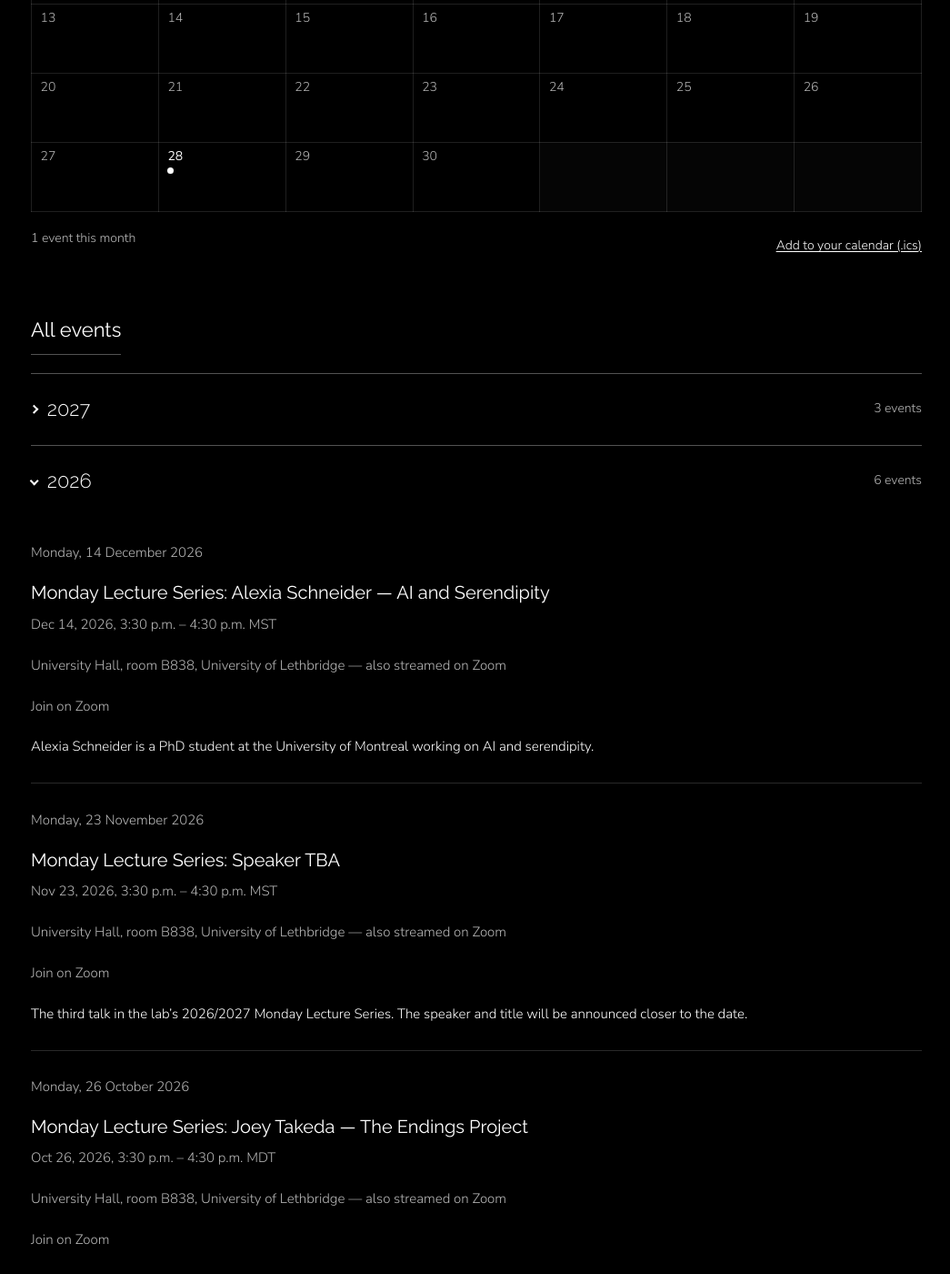
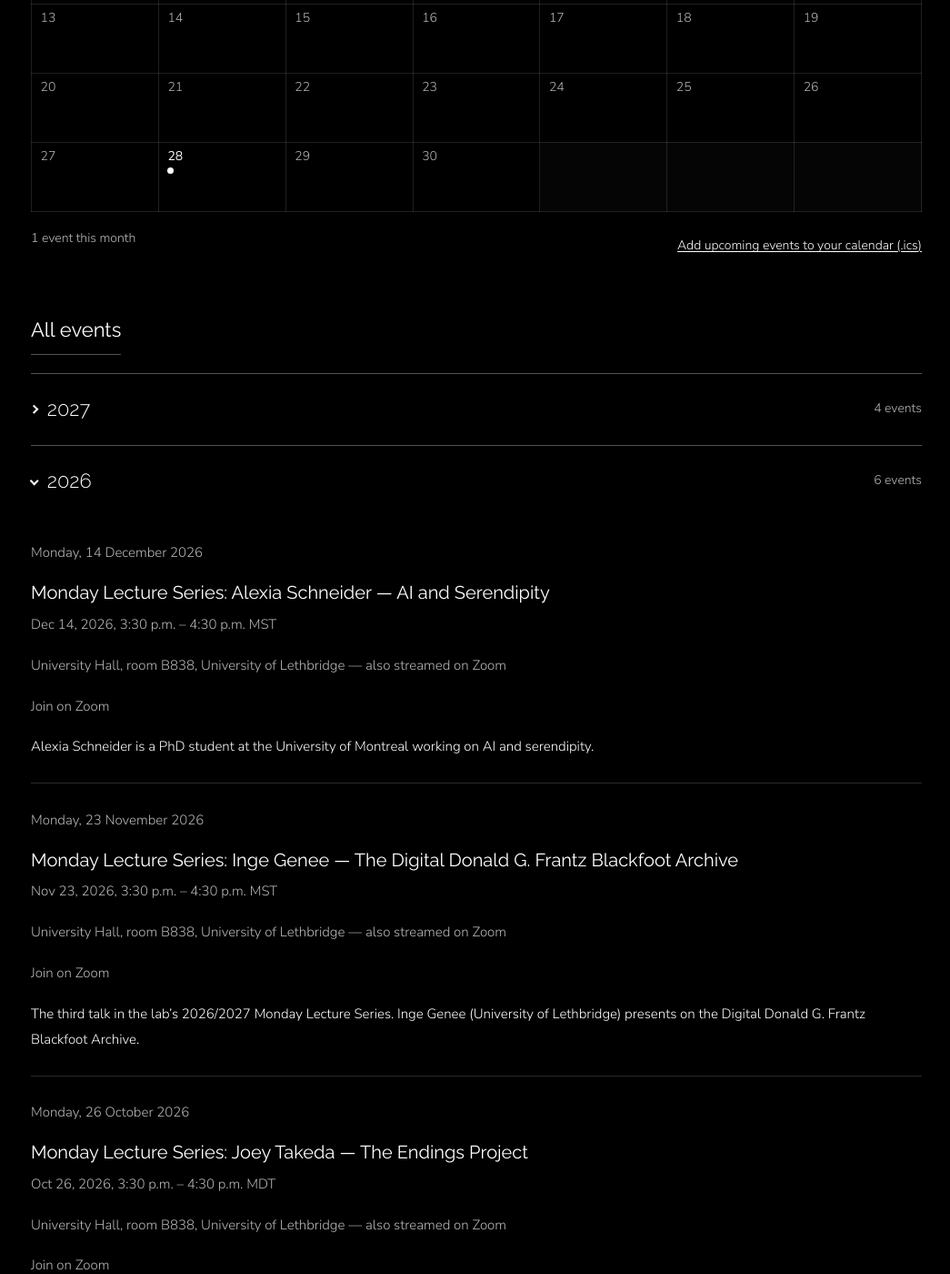
Before and after one commit to Humanities-Innovation-Lab/Humanities-Innovation-Lab.github.io, a Jekyll site: the page built from events.html, in a window 1280 px wide and 1400 px high, scrolled down 735 px. Shown: the whole window at 91% size, without its empty margins (116-1161 px from the left). Built offline with Jekyll 4.4.1, drawn with Linux system fonts in a browser that asks for light colours; part of the change alters nothing that is shown.

Commit message:
Confirm speakers through April 2027 and limit the .ics to upcoming events
November is Inge Genee on the Digital Donald G. Frantz Blackfoot Archive;
January is Ashley Burgoyne on a cross-culture music experiment; February is
Sanjaya Mishra on education and technology; April adds Barbara Bordalejo on
the fourth Monday, 26 April. From January 2027 the series runs at 9:00 a.m.
rather than 3:30 p.m.; the 2026 talks are unchanged.

events.ics now skips events dated before the build date, so the calendar
download only carries what has yet to happen.

Co-Authored-By: Claude Opus 5 (1M context) <noreply@anthropic.com>

```diff
--- a/_data/events.yml
+++ b/_data/events.yml
@@ -6,42 +6,54 @@
 # site-relative path to the event poster.
 
 # 2026/2027 Monday Lecture Series: the fourth Monday of each month from
-# September 2026 to March 2027, plus an additional talk on 14 December 2026.
-# Speakers and titles are announced closer to each date — update the title
-# and description as they are confirmed.
+# September 2026 to April 2027, plus an additional talk on 14 December 2026.
+# The 2026 talks run at 3:30 p.m.; from January 2027 the series moves to
+# 9:00 a.m. Speakers and titles are announced closer to each date — update the
+# title and description as they are confirmed.
+
+- title: "Monday Lecture Series: Barbara Bordalejo — Title TBA"
+  date: 2027-04-26
+  when: "Apr 26, 2027, 9:00 a.m. – 10:00 a.m. MDT"
+  start_time: "09:00"
+  end_time: "10:00"
+  where: "University Hall, room B838, University of Lethbridge — also streamed on Zoom"
+  zoom: https://uleth.zoom.us/my/daniel.odonnell
+  description: >-
+    The seventh talk in the lab’s 2026/2027 Monday Lecture Series. Barbara Bordalejo
+    (University of Lethbridge). The title will be announced closer to the date.
 
 - title: "Monday Lecture Series: Speaker TBA"
   date: 2027-03-22
-  when: "Mar 22, 2027, 3:30 p.m. – 4:30 p.m. MDT"
-  start_time: "15:30"
-  end_time: "16:30"
+  when: "Mar 22, 2027, 9:00 a.m. – 10:00 a.m. MDT"
+  start_time: "09:00"
+  end_time: "10:00"
   where: "University Hall, room B838, University of Lethbridge — also streamed on Zoom"
   zoom: https://uleth.zoom.us/my/daniel.odonnell
   description: >-
     The sixth talk in the lab’s 2026/2027 Monday Lecture Series. The speaker and
     title will be announced closer to the date.
 
-- title: "Monday Lecture Series: Speaker TBA"
+- title: "Monday Lecture Series: Sanjaya Mishra — Education and Technology"
   date: 2027-02-22
-  when: "Feb 22, 2027, 3:30 p.m. – 4:30 p.m. MST"
-  start_time: "15:30"
-  end_time: "16:30"
+  when: "Feb 22, 2027, 9:00 a.m. – 10:00 a.m. MST"
+  start_time: "09:00"
+  end_time: "10:00"
   where: "University Hall, room B838, University of Lethbridge — also streamed on Zoom"
   zoom: https://uleth.zoom.us/my/daniel.odonnell
   description: >-
-    The fifth talk in the lab’s 2026/2027 Monday Lecture Series. The speaker and
-    title will be announced closer to the date.
+    The fifth talk in the lab’s 2026/2027 Monday Lecture Series. Sanjaya Mishra speaks
+    on education and technology.
 
-- title: "Monday Lecture Series: Speaker TBA"
+- title: "Monday Lecture Series: Ashley Burgoyne — A Cross-Culture Music Experiment"
   date: 2027-01-25
-  when: "Jan 25, 2027, 3:30 p.m. – 4:30 p.m. MST"
-  start_time: "15:30"
-  end_time: "16:30"
+  when: "Jan 25, 2027, 9:00 a.m. – 10:00 a.m. MST"
+  start_time: "09:00"
+  end_time: "10:00"
   where: "University Hall, room B838, University of Lethbridge — also streamed on Zoom"
   zoom: https://uleth.zoom.us/my/daniel.odonnell
   description: >-
-    The fourth talk in the lab’s 2026/2027 Monday Lecture Series. The speaker and
-    title will be announced closer to the date.
+    The fourth talk in the lab’s 2026/2027 Monday Lecture Series. Ashley Burgoyne speaks
+    on a cross-culture music experiment.
 
 - title: "Monday Lecture Series: Alexia Schneider — AI and Serendipity"
   date: 2026-12-14
@@ -53,7 +65,7 @@
   description: >-
     Alexia Schneider is a PhD student at the University of Montreal working on AI and serendipity.
 
-- title: "Monday Lecture Series: Speaker TBA"
+- title: "Monday Lecture Series: Inge Genee — The Digital Donald G. Frantz Blackfoot Archive"
   date: 2026-11-23
   when: "Nov 23, 2026, 3:30 p.m. – 4:30 p.m. MST"
   start_time: "15:30"
@@ -61,8 +73,9 @@
   where: "University Hall, room B838, University of Lethbridge — also streamed on Zoom"
   zoom: https://uleth.zoom.us/my/daniel.odonnell
   description: >-
-    The third talk in the lab’s 2026/2027 Monday Lecture Series. The speaker and
-    title will be announced closer to the date.
+    The third talk in the lab’s 2026/2027 Monday Lecture Series. Inge Genee
+    (University of Lethbridge) presents on the Digital Donald G. Frantz Blackfoot
+    Archive.
 
 - title: "Monday Lecture Series: Joey Takeda — The Endings Project"
   date: 2026-10-26
--- a/_includes/calendar.html
+++ b/_includes/calendar.html
@@ -30,7 +30,7 @@
 
   <div class="cal__foot">
     <p class="cal__hint" id="cal-hint"></p>
-    <a class="cal__ics" href="{{ '/events.ics' | relative_url }}">Add to your calendar (.ics)</a>
+    <a class="cal__ics" href="{{ '/events.ics' | relative_url }}">Add upcoming events to your calendar (.ics)</a>
   </div>
 </div>
 
```
Also changed, not shown: 1 other file.
